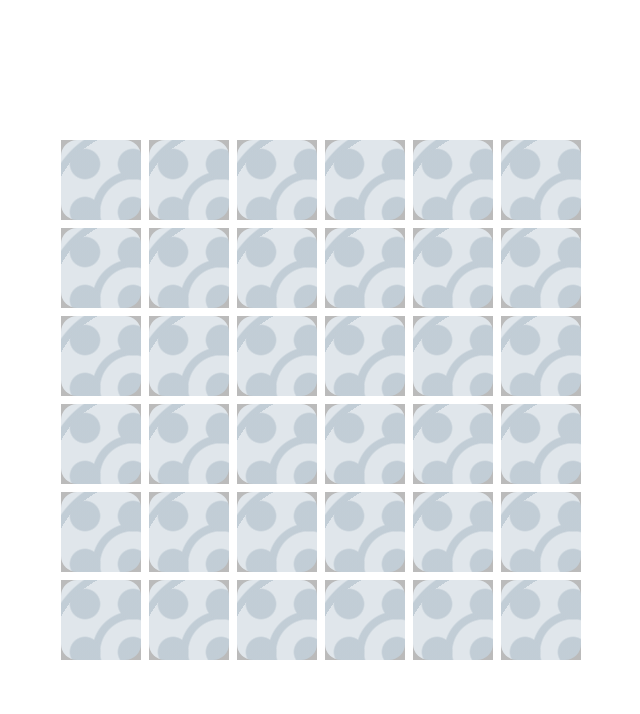
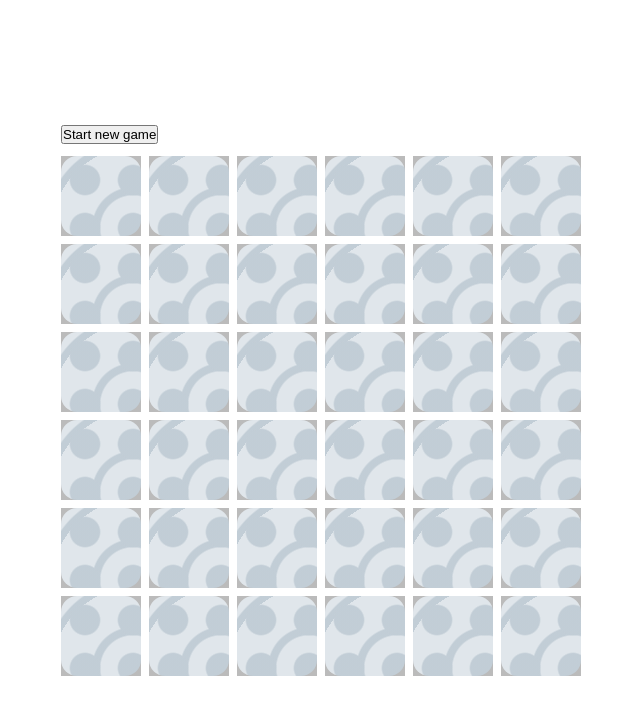
Before and after one commit to huy21298/learn_svelte, a SvelteKit app: page /memory_game in a window 1280 px wide. Shown: the top 714 px of the page, without its empty margins (319-959 px from the left). Built offline with nearby package versions, Linux system fonts and the light colour scheme.

Commit message:
start new games

```diff
--- /dev/null
+++ b/src/lib/assets/sufferCards.ts
@@ -0,0 +1,9 @@
+import { generateGuid } from '$lib/generateGuid';
+
+function sufferCards<T>(cards: T[]) {
+	return [...cards, ...cards]
+		.sort(() => Math.random() - 0.5)
+		.map((flag) => ({ ...flag, id: generateGuid() }));
+}
+
+export default sufferCards;
--- a/src/routes/memory_game/+page.svelte
+++ b/src/routes/memory_game/+page.svelte
@@ -2,21 +2,15 @@
 	import MemoryCard from '@/components/MemoryGame/MemoryCard.svelte';
 
 	import programmingLanguages from '$lib/programmingLanguages';
-	import { generateGuid } from '$lib/generateGuid';
+	import sufferCards from '$lib/assets/sufferCards';
 
 	import type { IFlag } from '@/types/Flag';
 
-	let sufferFlags: IFlag[];
+	let sufferFlags: IFlag[] = sufferCards(programmingLanguages);
 	let choiceOne = '';
 	let choiceTwo = '';
 	let selectedCards: string[] = [];
 	let timeout = null as number | null;
-
-	$: {
-		sufferFlags = [...programmingLanguages, ...programmingLanguages]
-			.sort(() => Math.random() - 0.5)
-			.map((flag) => ({ ...flag, id: generateGuid() }));
-	}
 
 	$: {
 		if (choiceOne && choiceTwo) {
@@ -53,9 +47,21 @@
 			choiceOne = id;
 		}
 	};
+
+	const onStartNewGame = () => {
+		sufferFlags = sufferCards(programmingLanguages);
+		choiceOne = '';
+		choiceTwo = '';
+		selectedCards = [];
+		timeout = null;
+	};
 </script>
 
-<div class="memory-game-card-list-container">
+<div class="memory-game-container">
+	<div style="margin: auto">
+		<button class="memory-game-start-new-game-button" on:click={onStartNewGame}
+			>Start new game</button
+		>
 		<div class="memory-game-card-list">
 			{#each sufferFlags as flag (flag.id)}
 				<MemoryCard
@@ -67,18 +73,25 @@
 			{/each}
 		</div>
 	</div>
+</div>
 
 <style>
-	.memory-game-card-list-container {
+	.memory-game-container {
 		display: flex;
 		align-items: center;
-		justify-content: center;
+		/* justify-content: center; */
 		height: 100vh;
+		flex-direction: column;
+	}
+
+	.memory-game-start-new-game-button {
+		margin-bottom: 12px;
 	}
 	.memory-game-card-list {
 		display: grid;
 		grid-template-columns: repeat(6, minmax(0, 1fr));
 		gap: 8px;
 		max-width: 650px;
+		margin: auto;
 	}
 </style>
```
Lines whose indentation alone changed are shown as unchanged.
